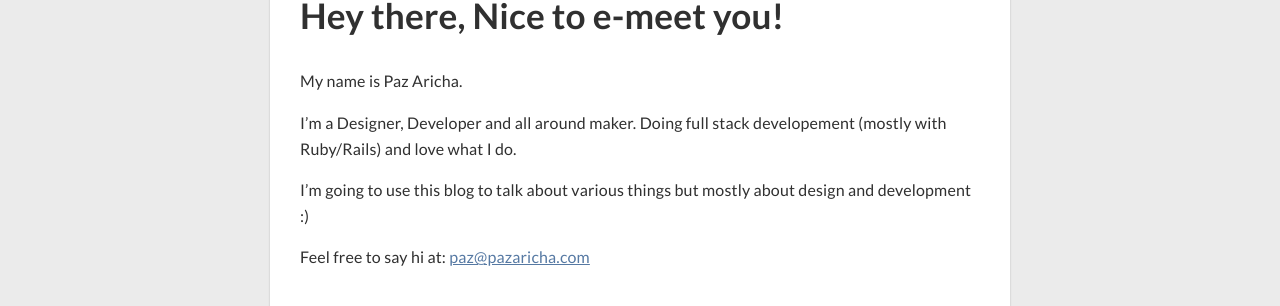
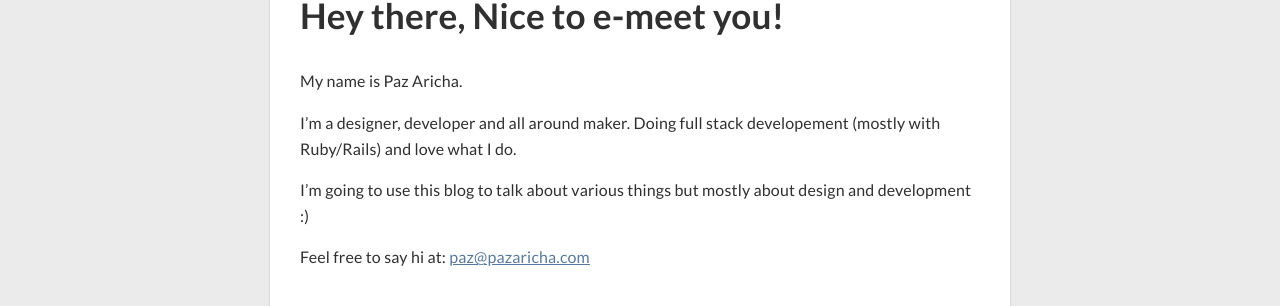
Before and after one commit to pazaricha/pazaricha.github.io, a Jekyll site: the page built from about.md, in a window 1280 px wide. Shown: the part 186-492 px from the top of the page. Built offline with Jekyll 4.4.1, drawn with Linux system fonts in a browser that asks for light colours; nearby versions of some CDN libraries.

```diff
--- a/about.md
+++ b/about.md
@@ -8,7 +8,7 @@ slug: about
 
 My name is Paz Aricha.
 
-I'm a Designer, Developer and all around maker. Doing full stack developement (mostly with Ruby/Rails) and love what I do.
+I'm a designer, developer and all around maker. Doing full stack developement (mostly with Ruby/Rails) and love what I do.
 
 I'm going to use this blog to talk about various things but mostly about design and development :)
 
```
